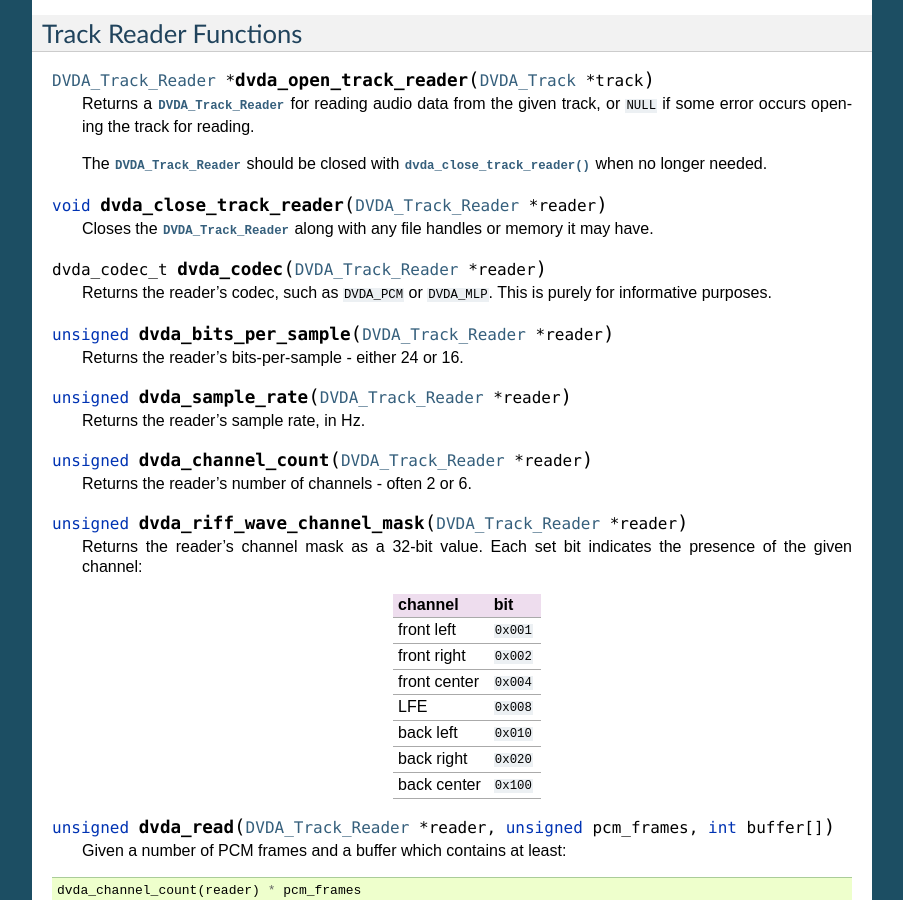
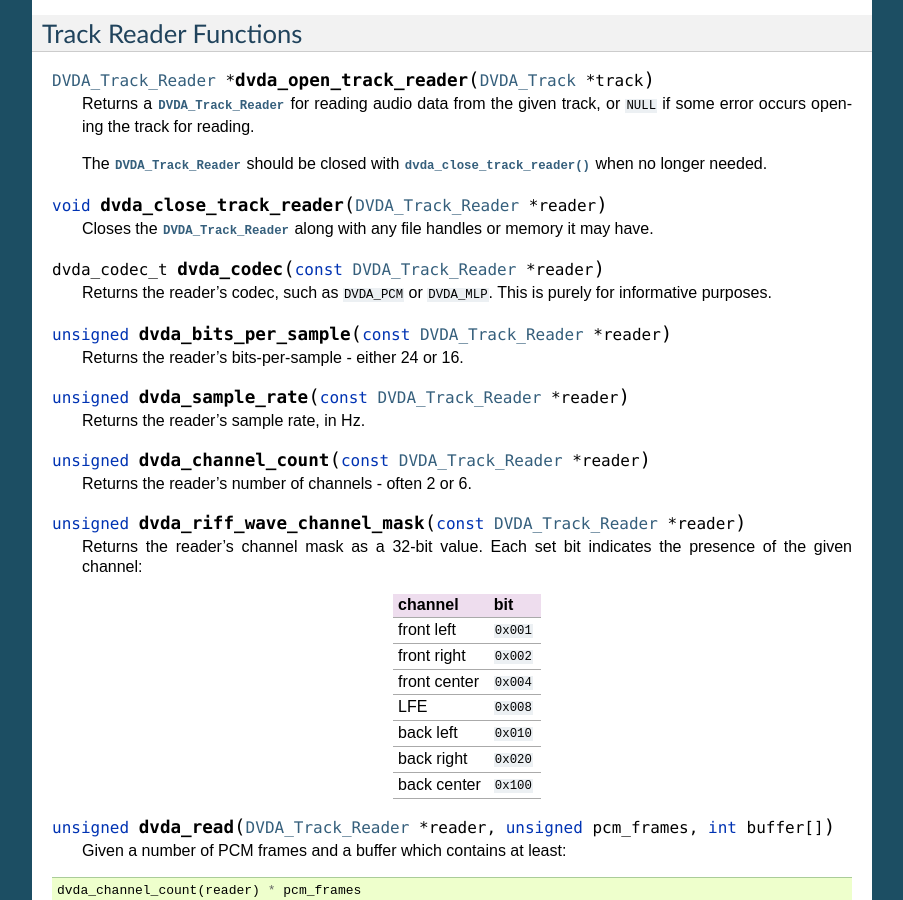
Before and after one commit to tuffy/libdvd-audio, a Sphinx documentation site: the page built from docs/source/dvd-audio.rst, in a window 1280 px wide and 900 px high, scrolled down 3713 px. Shown: the whole window, without its empty margins (198-1101 px from the left). Built offline with Sphinx 7.4.7, drawn with Linux system fonts in a browser that asks for light colours.

Commit message:
Make reader's attribute getters have const arguments

```diff
--- a/docs/source/dvd-audio.rst
+++ b/docs/source/dvd-audio.rst
@@ -271,24 +271,24 @@ Track Reader Functions
    Closes the :type:`DVDA_Track_Reader` along with any file handles
    or memory it may have.
 
-.. function:: dvda_codec_t dvda_codec(DVDA_Track_Reader *reader)
+.. function:: dvda_codec_t dvda_codec(const DVDA_Track_Reader *reader)
 
    Returns the reader's codec, such as ``DVDA_PCM`` or ``DVDA_MLP``.
    This is purely for informative purposes.
 
-.. function:: unsigned dvda_bits_per_sample(DVDA_Track_Reader *reader)
+.. function:: unsigned dvda_bits_per_sample(const DVDA_Track_Reader *reader)
 
    Returns the reader's bits-per-sample - either 24 or 16.
 
-.. function:: unsigned dvda_sample_rate(DVDA_Track_Reader *reader)
+.. function:: unsigned dvda_sample_rate(const DVDA_Track_Reader *reader)
 
    Returns the reader's sample rate, in Hz.
 
-.. function:: unsigned dvda_channel_count(DVDA_Track_Reader *reader)
+.. function:: unsigned dvda_channel_count(const DVDA_Track_Reader *reader)
 
    Returns the reader's number of channels - often 2 or 6.
 
-.. function:: unsigned dvda_riff_wave_channel_mask(DVDA_Track_Reader *reader)
+.. function:: unsigned dvda_riff_wave_channel_mask(const DVDA_Track_Reader *reader)
 
    Returns the reader's channel mask as a 32-bit value.
    Each set bit indicates the presence of the given channel:
```
Also changed, not shown: 2 other files.
